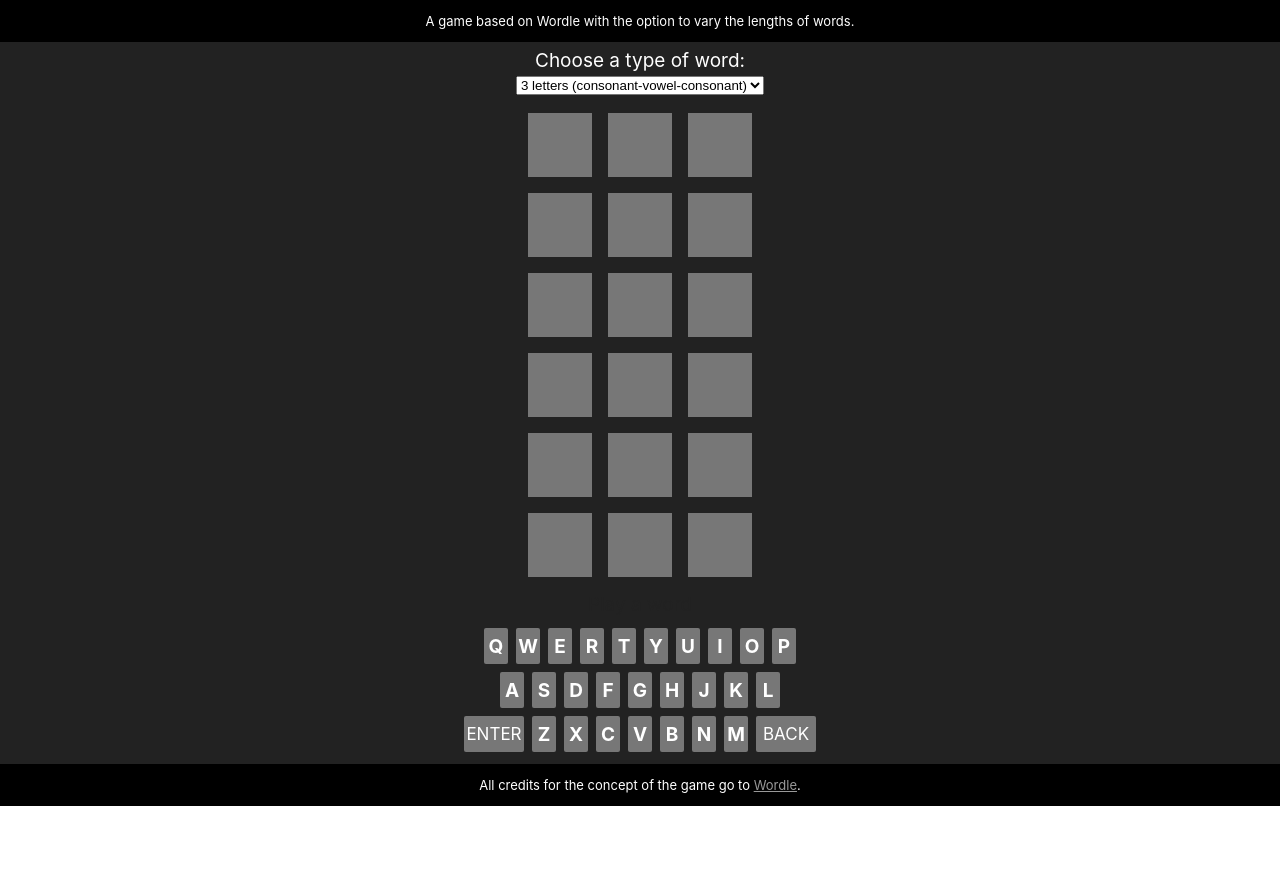
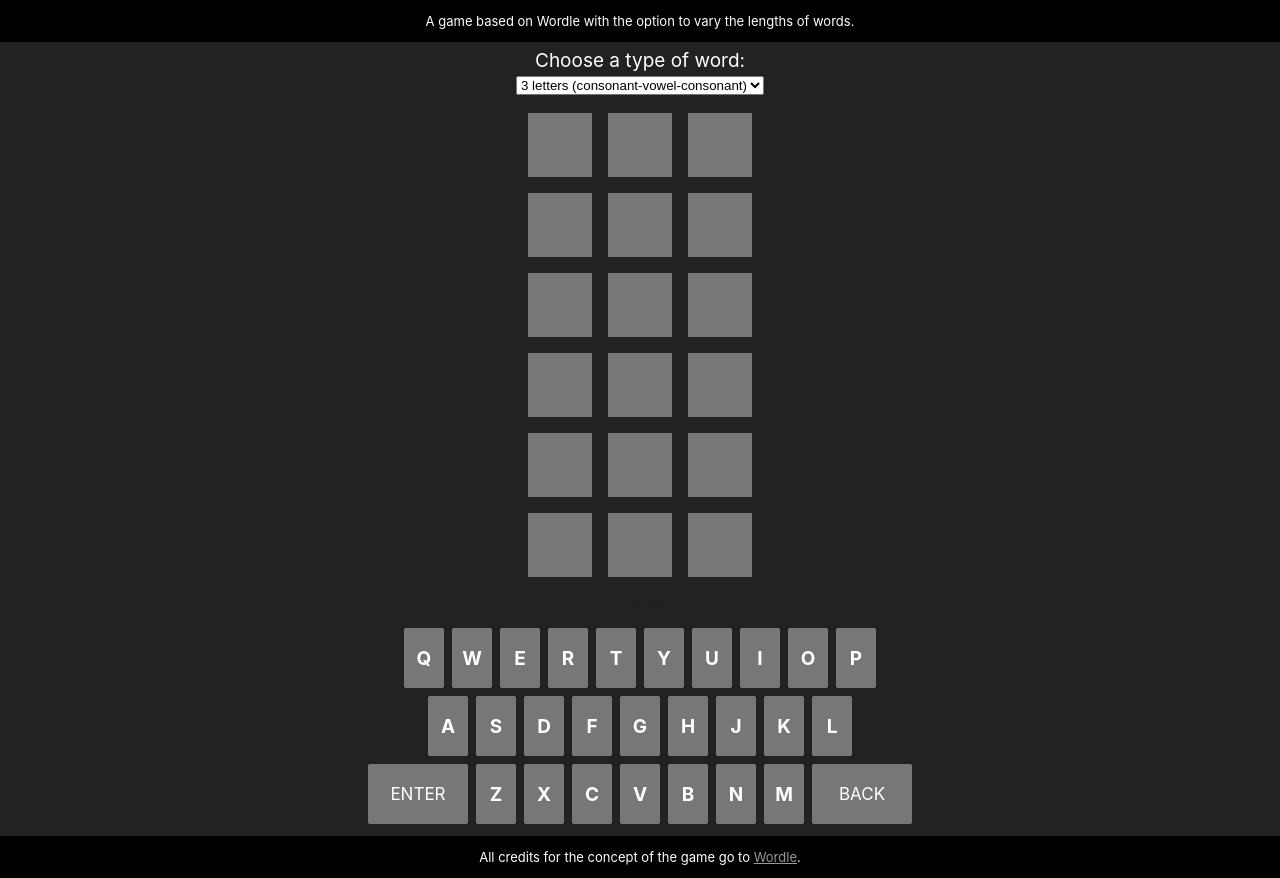
Before and after one commit to jillBreau/egg-hunt-wordle-game, a React (Create React App) app: page / in a window 1280 px wide. Before the commit the page ends 806 px from the top, so only its background shows below. Built offline with nearby package versions, Linux system fonts and the light colour scheme.

Commit message:
increase keyboard size

```diff
--- a/src/App.css
+++ b/src/App.css
@@ -109,10 +109,10 @@
   font-size: calc(3px + 2vmin);
   font-weight: bold;
   color: white;
-  height: 4.5vh;
-  width: 3vh;
-  max-height: 7.5vw;
-  max-width: 5vw;
+  height: 7.5vh;
+  width: 5vh;
+  max-height: 9vw;
+  max-width: 6vw;
   margin: 0.5vmin;
   border-radius: 2px;
   cursor: pointer;
@@ -124,10 +124,10 @@
   align-items: center;
   font-size: calc(1px + 2vmin);
   color: white;
-  height: 4.5vh;
-  width: 7.5vh;
-  max-height: 7.5vw;
-  max-width: 12.5vw;
+  height: 7.5vh;
+  width: 12.5vh;
+  max-height: 9vw;
+  max-width: 15vw;
   margin: 0.5vmin;
   border-radius: 2px;
   cursor: pointer;
```
